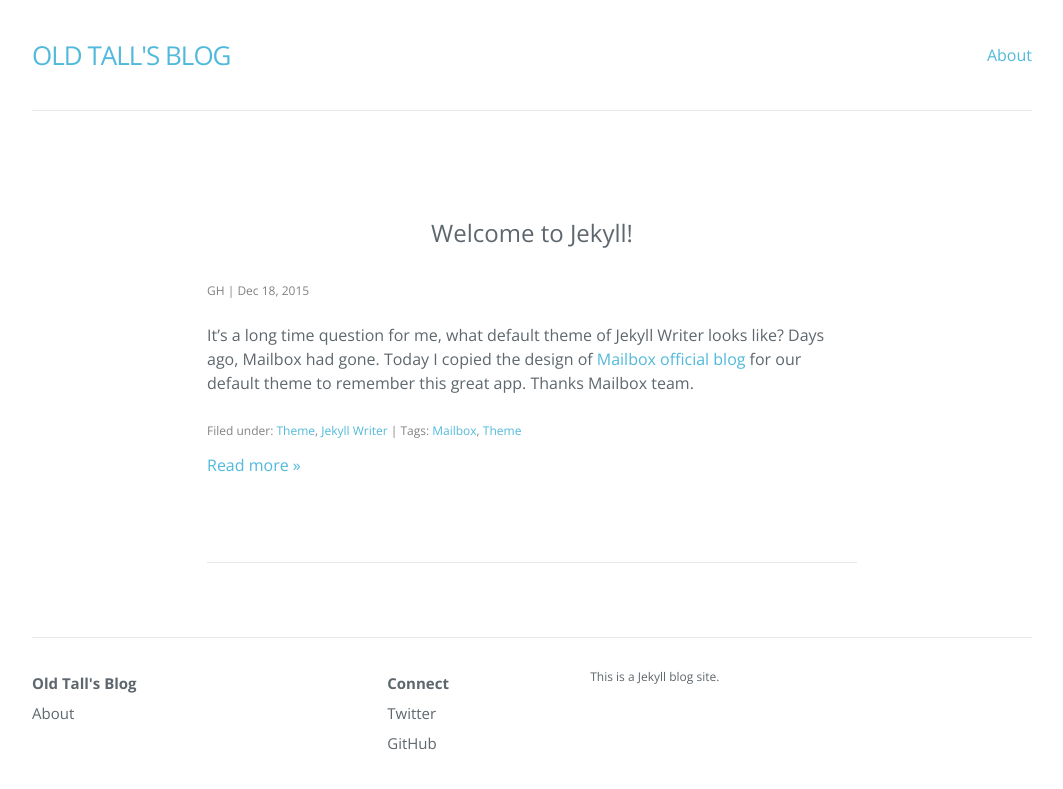
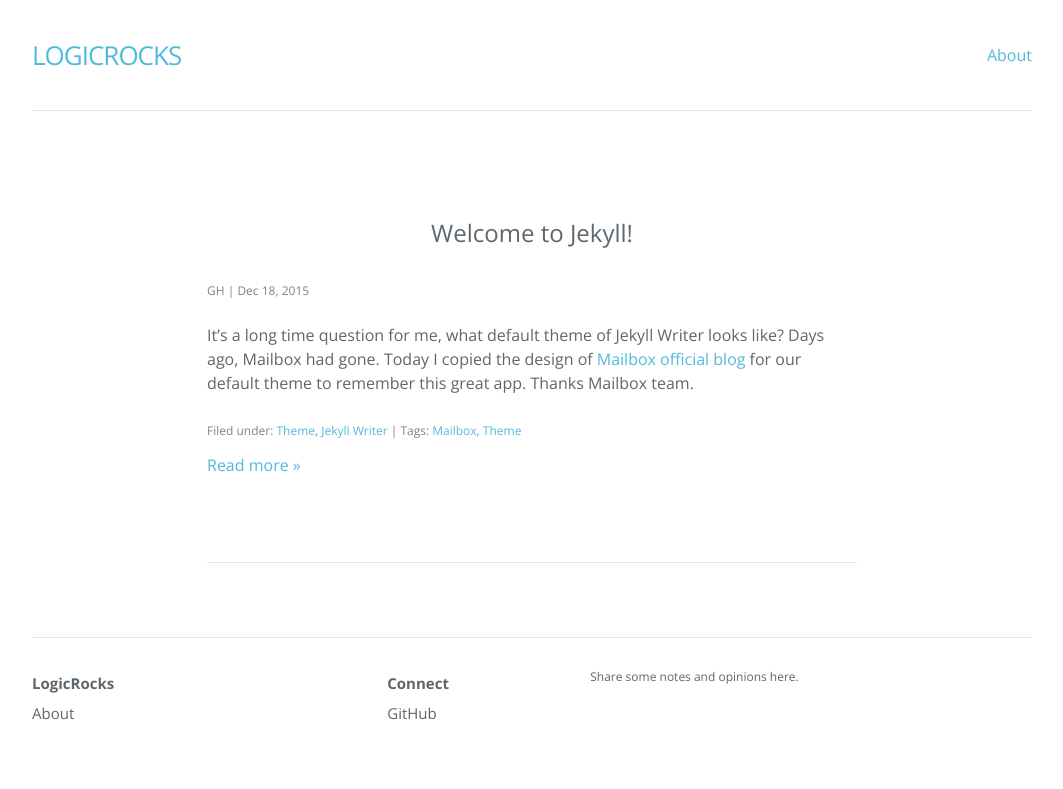
Before and after one commit to ghlogic123/ghlogic123.github.io, a Jekyll site: the page built from index.html, in a window 1280 px wide. Shown: the top 789 px of the page, without its empty margins (108-1171 px from the left). Built offline with Jekyll 4.4.1, drawn with Linux system fonts in a browser that asks for light colours; nearby versions of some CDN libraries; the list of posts is cut into pages by our own code.

Commit message:
Update Configuration

```diff
--- a/_config.yml
+++ b/_config.yml
@@ -1,13 +1,13 @@
 # Created by Jekyll Writer
-title: Old Tall's Blog
+title: LogicRocks
 author: GH
-description: This is a Jekyll blog site.
+description: Share some notes and opinions here.
 permalink: '/:year/:month/:day/:title/'
 paginate: 6
 paginate_path: '/page/:num/'
-twitter_username: jekyllwriter
 github_username: ghlogic123
 gems:
   - jekyll-paginate
 markdown: kramdown
 baseurl: ''
+email: ghlogic123@outlook.com
```
